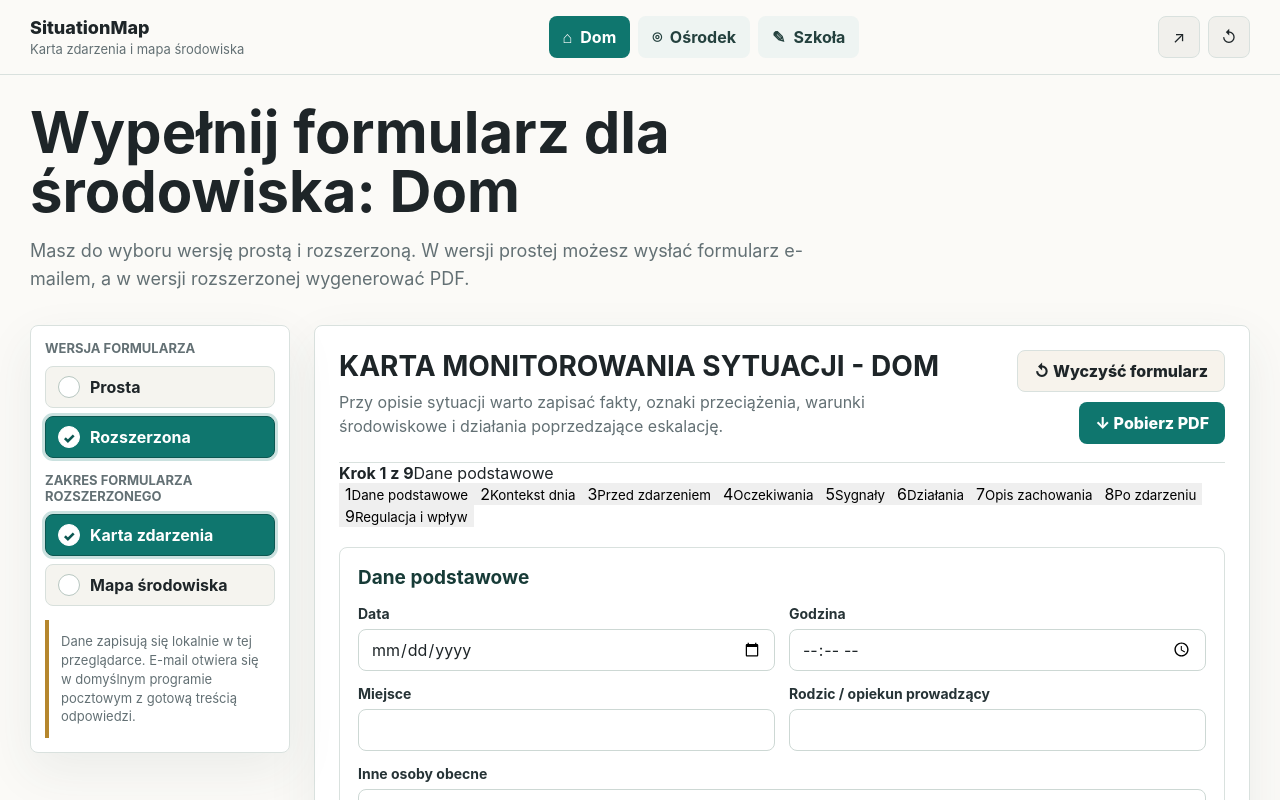
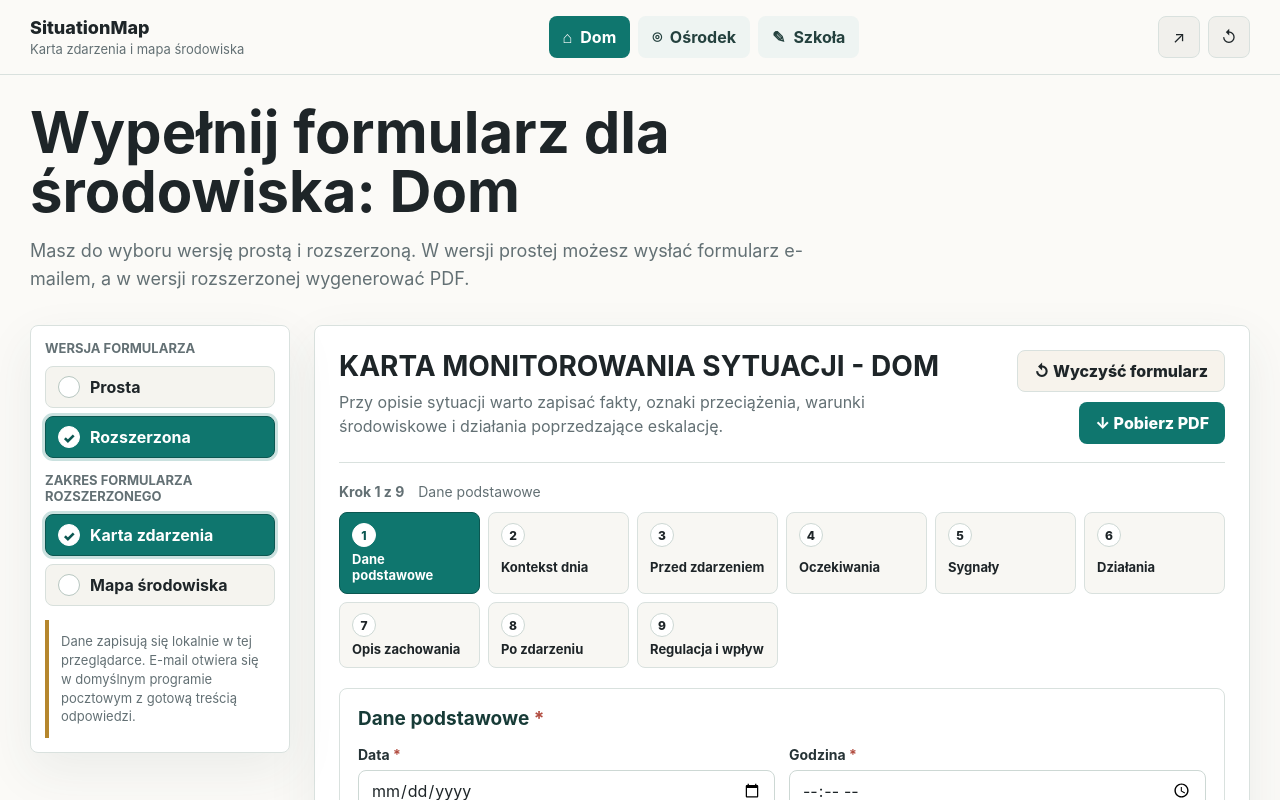
Before and after one commit to first-sunbeam/situationmap, a Vue app: page / in a window 1280 px wide. Both pictures are taken after a click on the button "Rozszerzona". Shown: the top 800 px of the page. Built offline with nearby package versions, Linux system fonts and the light colour scheme.

Commit message:
Polish incident form validation and labels

```diff
--- a/src/components/IncidentForm.vue
+++ b/src/components/IncidentForm.vue
@@ -106,18 +106,18 @@ watch(validationRequestId, () => {
 
     <div class="sections">
       <section v-show="activeStep === 'meta'" class="section">
-        <h3>Dane podstawowe</h3>
+        <h3>Dane podstawowe <span class="required-mark">*</span></h3>
         <div class="field-grid">
-          <label class="field"><span class="field-label">Data</span><input class="text-input" :class="{ invalid: fieldErrors['meta.date'] }" type="date" v-model="form.meta.date" /><span v-if="fieldErrors['meta.date']" class="field-error">{{ fieldErrors['meta.date'] }}</span></label>
-          <label class="field"><span class="field-label">Godzina</span><input class="text-input" :class="{ invalid: fieldErrors['meta.time'] }" type="time" v-model="form.meta.time" /><span v-if="fieldErrors['meta.time']" class="field-error">{{ fieldErrors['meta.time'] }}</span></label>
-          <label class="field"><span class="field-label">Miejsce</span><input class="text-input" :class="{ invalid: fieldErrors['meta.place'] }" v-model="form.meta.place" /><span v-if="fieldErrors['meta.place']" class="field-error">{{ fieldErrors['meta.place'] }}</span></label>
-          <label class="field"><span class="field-label">{{ env.lead }}</span><input class="text-input" :class="{ invalid: fieldErrors['meta.lead'] }" v-model="form.meta.lead" /><span v-if="fieldErrors['meta.lead']" class="field-error">{{ fieldErrors['meta.lead'] }}</span></label>
+          <label class="field"><span class="field-label">Data <span class="required-mark">*</span></span><input class="text-input" :class="{ invalid: fieldErrors['meta.date'] }" type="date" v-model="form.meta.date" /><span v-if="fieldErrors['meta.date']" class="field-error">{{ fieldErrors['meta.date'] }}</span></label>
+          <label class="field"><span class="field-label">Godzina <span class="required-mark">*</span></span><input class="text-input" :class="{ invalid: fieldErrors['meta.time'] }" type="time" v-model="form.meta.time" /><span v-if="fieldErrors['meta.time']" class="field-error">{{ fieldErrors['meta.time'] }}</span></label>
+          <label class="field"><span class="field-label">Miejsce <span class="required-mark">*</span></span><input class="text-input" :class="{ invalid: fieldErrors['meta.place'] }" v-model="form.meta.place" /><span v-if="fieldErrors['meta.place']" class="field-error">{{ fieldErrors['meta.place'] }}</span></label>
+          <label class="field"><span class="field-label">{{ env.lead }} <span class="required-mark">*</span></span><input class="text-input" :class="{ invalid: fieldErrors['meta.lead'] }" v-model="form.meta.lead" /><span v-if="fieldErrors['meta.lead']" class="field-error">{{ fieldErrors['meta.lead'] }}</span></label>
           <label class="field full"><span class="field-label">Inne osoby obecne</span><input class="text-input" v-model="form.meta.present" /></label>
         </div>
       </section>
 
       <section v-show="activeStep === 'baseline'" class="section" :class="{ invalidSection: fieldErrors['incident.baselineSection'] }">
-        <h3>0. Poziom bazowy i kontekst dnia</h3>
+        <h3>0. Poziom bazowy i kontekst dnia <span class="required-mark">*</span></h3>
         <p v-if="fieldErrors['incident.baselineSection']" class="field-error">{{ fieldErrors['incident.baselineSection'] }}</p>
         <div class="field-grid">
           <label class="field"><span class="field-label">Poziom napięcia</span><select class="text-input" v-model="form.incident.tension"><option value="">Wybierz</option><option v-for="item in tensionLevels" :key="item">{{ item }}</option></select></label>
@@ -139,7 +139,7 @@ watch(validationRequestId, () => {
       </section>
 
       <section v-show="activeStep === 'before'" class="section" :class="{ invalidSection: fieldErrors['incident.beforeSection'] }">
-        <h3>1. Bezpośrednio przed zdarzeniem</h3>
+        <h3>1. Bezpośrednio przed zdarzeniem <span class="required-mark">*</span></h3>
         <p class="section-hint">Pole obowiązkowe: zaznacz opcję albo wpisz opis.</p>
         <div class="field-grid">
           <div class="field full">
@@ -154,7 +154,7 @@ watch(validationRequestId, () => {
       </section>
 
       <section v-show="activeStep === 'expectations'" class="section" :class="{ invalidSection: fieldErrors['incident.expectationsSection'] }">
-        <h3>2. Oczekiwania w tym momencie</h3>
+        <h3>2. Oczekiwania w tym momencie <span class="required-mark">*</span></h3>
         <p v-if="fieldErrors['incident.expectationsSection']" class="field-error">{{ fieldErrors['incident.expectationsSection'] }}</p>
         <div class="choice-grid">
           <label class="choice" v-for="item in env.expectations" :key="item"><input type="checkbox" :checked="form.incident.expectations.includes(item)" @change="toggle(form.incident.expectations, item)" />{{ item }}</label>
@@ -163,13 +163,13 @@ watch(validationRequestId, () => {
       </section>
 
       <section v-show="activeStep === 'signals'" class="section" :class="{ invalidSection: fieldErrors['incident.signalsSection'] }">
-        <h3>3. Sygnały zmiany stanu</h3>
+        <h3>3. Pierwsze oznaki narastającego napięcia <span class="required-mark">*</span></h3>
         <p v-if="fieldErrors['incident.signalsSection']" class="field-error">{{ fieldErrors['incident.signalsSection'] }}</p>
         <div class="field-grid">
           <label class="field"><span class="field-label">Czy pojawiły się sygnały?</span><select class="text-input" v-model="form.incident.signalsAppeared"><option value="">Wybierz</option><option v-for="item in yesNoUnknown" :key="`${item}-signals`">{{ item }}</option></select></label>
           <label class="field"><span class="field-label">Czas do eskalacji</span><input class="text-input" v-model="form.incident.timeToEscalation" /></label>
           <div class="field full">
-            <span class="field-label">Jakie sygnały?</span>
+            <span class="field-label">Jakie sygnały? <span v-if="form.incident.signalsAppeared === 'Tak'" class="required-mark">*</span></span>
             <div class="choice-grid">
               <label class="choice" v-for="item in commonSignals" :key="item"><input type="checkbox" :checked="form.incident.signals.includes(item)" @change="toggle(form.incident.signals, item)" />{{ item }}</label>
             </div>
@@ -181,7 +181,7 @@ watch(validationRequestId, () => {
       </section>
 
       <section v-show="activeStep === 'actions'" class="section" :class="{ invalidSection: fieldErrors['incident.actionsSection'] }">
-        <h3>3A. Faza regulacyjna i 4. Działania</h3>
+        <h3>3A. Faza napięcia i 4. Działania <span class="required-mark">*</span></h3>
         <p v-if="fieldErrors['incident.actionsSection']" class="field-error">{{ fieldErrors['incident.actionsSection'] }}</p>
         <div class="field-grid">
           <label class="field full"><span class="field-label">Faza regulacyjna</span><select class="text-input" v-model="form.incident.phase"><option value="">Wybierz</option><option v-for="item in regulationPhase" :key="item">{{ item }}</option></select></label>
@@ -201,7 +201,7 @@ watch(validationRequestId, () => {
       </section>
 
       <section v-show="activeStep === 'behavior'" class="section" :class="{ invalidSection: fieldErrors['incident.behaviorSection'] }">
-        <h3>5. Opis zachowania</h3>
+        <h3>5. Opis zachowania <span class="required-mark">*</span></h3>
         <p v-if="fieldErrors['incident.behaviorSection']" class="field-error">{{ fieldErrors['incident.behaviorSection'] }}</p>
         <div class="field-grid">
           <label class="field full"><span class="field-label">Opis zachowania</span><textarea class="text-area" v-model="form.incident.behavior"></textarea></label>
@@ -212,7 +212,7 @@ watch(validationRequestId, () => {
       </section>
 
       <section v-show="activeStep === 'after'" class="section" :class="{ invalidSection: fieldErrors['incident.afterSection'] }">
-        <h3>6. Co wydarzyło się po zdarzeniu?</h3>
+        <h3>6. Co wydarzyło się po zdarzeniu? <span class="required-mark">*</span></h3>
         <p v-if="fieldErrors['incident.afterSection']" class="field-error">{{ fieldErrors['incident.afterSection'] }}</p>
         <div class="field-grid">
           <div class="field full"><span class="field-label">Co wydarzyło się po zdarzeniu?</span><div class="choice-grid"><label class="choice" v-for="item in env.after" :key="item"><input type="checkbox" :checked="form.incident.after.includes(item)" @change="toggle(form.incident.after, item)" />{{ item }}</label></div></div>
@@ -226,15 +226,15 @@ watch(validationRequestId, () => {
       </section>
 
       <section v-show="activeStep === 'regulation'" class="section" :class="{ invalidSection: fieldErrors['incident.regulationSection'] }">
-        <h3>7-9. Regulacja i wpływ na napięcie</h3>
+        <h3>7-9. Regulacja i wpływ na napięcie <span class="required-mark">*</span></h3>
+        <p class="section-hint">Pole obowiązkowe: zaznacz, co najbardziej pomogło w tej sytuacji.</p>
         <p v-if="fieldErrors['incident.regulationSection']" class="field-error">{{ fieldErrors['incident.regulationSection'] }}</p>
         <div class="field-grid">
-          <label class="field full"><span class="field-label">Co pomogło obniżyć napięcie?</span><textarea class="text-area" v-model="form.incident.helped"></textarea></label>
-          <div class="field full"><span class="field-label">Co najprawdopodobniej zakończyło lub obniżyło zachowanie?</span><div class="choice-grid"><label class="choice" v-for="item in env.endedBy" :key="item"><input type="checkbox" :checked="form.incident.endedBy.includes(item)" @change="toggle(form.incident.endedBy, item)" />{{ item }}</label></div></div>
+          <div class="field full"><span class="field-label">Co najbardziej pomogło w tej sytuacji? <span class="required-mark">*</span></span><div class="choice-grid"><label class="choice" v-for="item in env.endedBy" :key="item"><input type="checkbox" :checked="form.incident.endedBy.includes(item)" @change="toggle(form.incident.endedBy, item)" />{{ item }}</label></div></div>
           <label v-if="hasOther(form.incident.endedBy, form.incident.endedByOther)" class="field full"><span class="field-label">Jeśli inne, wpisz jakie</span><input class="text-input" v-model="form.incident.endedByOther" /></label>
           <label class="field full"><span class="field-label">Co mogło nasilić napięcie?</span><textarea class="text-area" v-model="form.incident.worsened"></textarea></label>
-          <label class="field full"><span class="field-label">Co obniżało napięcie / pomagało się uspokoić?</span><textarea class="text-area" v-model="form.incident.regulators"></textarea></label>
-          <label class="field full"><span class="field-label">Co było zachętą / nagrodą?</span><textarea class="text-area" v-model="form.incident.rewards"></textarea></label>
+          <label class="field full"><span class="field-label">Co pomogło obniżyć napięcie?</span><textarea class="text-area" v-model="form.incident.regulators"></textarea></label>
+          <label class="field full"><span class="field-label">Co pomagało dokończyć aktywność mimo napięcia?</span><textarea class="text-area" v-model="form.incident.rewards"></textarea></label>
         </div>
       </section>
     </div>
--- a/src/composables/useFormState.js
+++ b/src/composables/useFormState.js
@@ -65,7 +65,12 @@ function validate({ variant, mode, form }) {
 
   if (variant === "simple" && !String(form.simple.factDescription || "").trim()) {
     fieldErrors["simple.factDescription"] = "Uzupełnij krótki opis sytuacji.";
-    summary.push("Uzupełnij krótki opis sytuacji w formularzu prostym.");
+    summary.push("Formularz prosty: uzupełnij krótki opis sytuacji.");
+  }
+
+  if (variant === "simple" && !String(form.simple.helped || "").trim()) {
+    fieldErrors["simple.helped"] = "Uzupełnij pole „Co pomogło?” albo wpisz, że nic nie pomogło.";
+    summary.push("Formularz prosty: uzupełnij pole „Co pomogło?”.");
   }
 
   if (variant === "extended" && mode !== "map") {
@@ -99,9 +104,21 @@ function validate({ variant, mode, form }) {
       },
       {
         key: "incident.signalsSection",
-        summary: "Sygnały zmiany stanu: uzupełnij przynajmniej jedno pole.",
-        message: "Uzupełnij przynajmniej jedno pole w tej sekcji.",
-        valid: hasAnyValue([
+        summary: form.incident.signalsAppeared === "Tak"
+          ? "Pierwsze oznaki narastającego napięcia: skoro sygnały się pojawiły, wskaż jakie."
+          : "Pierwsze oznaki narastającego napięcia: uzupełnij przynajmniej jedno pole.",
+        message: form.incident.signalsAppeared === "Tak"
+          ? "Skoro sygnały się pojawiły, wskaż jakie."
+          : "Uzupełnij przynajmniej jedno pole w tej sekcji.",
+        valid: form.incident.signalsAppeared === "Tak"
+          ? hasAnyValue([
+            form.incident.signals,
+            form.incident.signalsOther,
+            form.incident.firstSignal,
+            form.incident.timeToEscalation,
+            form.incident.predicts
+          ])
+          : hasAnyValue([
             form.incident.signalsAppeared,
             form.incident.signals,
             form.incident.signalsOther,
@@ -152,15 +169,11 @@ function validate({ variant, mode, form }) {
       },
       {
         key: "incident.regulationSection",
-        summary: "Regulacja i wpływ: uzupełnij przynajmniej jedno pole.",
-        message: "Uzupełnij przynajmniej jedno pole w tej sekcji.",
+        summary: "Regulacja i wpływ: zaznacz, co najbardziej pomogło w tej sytuacji.",
+        message: "Zaznacz, co najbardziej pomogło w tej sytuacji.",
         valid: hasAnyValue([
-          form.incident.helped,
           form.incident.endedBy,
-          form.incident.endedByOther,
-          form.incident.worsened,
-          form.incident.regulators,
-          form.incident.rewards
+          form.incident.endedByOther
         ])
       }
     ];
@@ -271,6 +284,7 @@ function createFormState() {
     const index = list.indexOf(option);
     if (index >= 0) list.splice(index, 1);
     else list.push(option);
+    if (validationErrors.value.length) applyValidation();
   }
 
   async function buildPdf(action) {
@@ -352,8 +366,8 @@ function createFormState() {
   }, { deep: true });
 
   watch([activeEnvKey, activeVariant, activeMode], clearValidation);
-  watch(form, () => {
-    if (validationErrors.value.length) applyValidation();
+  watch(forms, () => {
+    if (validationErrors.value.length || Object.keys(fieldErrors.value).length) applyValidation();
   }, { deep: true });
 
   return {
--- a/src/data/environments.js
+++ b/src/data/environments.js
@@ -68,8 +68,7 @@ export const environments = {
       "Sam spacer / zmiana trasy / zakończenie spaceru",
       "Wyjście do lekarza / na terapię / na zakupy / na plac zabaw",
       "Zakończenie ekranu / ulubionej aktywności",
-      "Kontakt z rodzeństwem / konflikt z bliską osobą",
-      "Inne"
+      "Kontakt z rodzeństwem / konflikt z bliską osobą"
     ],
     expectations: [
       "Brak wymagań",
@@ -135,7 +134,7 @@ export const environments = {
     lead: "Wychowawca / osoba prowadząca",
     stayStages: ["początek pobytu po weekendzie", "środek tygodnia", "koniec tygodnia przed wyjazdem", "dzień wyjazdu do domu", "dzień powrotu z domu do ośrodka", "po dłuższej przerwie / świętach / feriach", "inne"],
     burdens: ["zmiana planu dnia", "kontakt telefoniczny / wideorozmowa z domem", "konflikt z rówieśnikami", "konflikt z dorosłym", "hałas / tłok / zwiększona liczba osób", "słaby sen / nocna pobudka", "nowe wymagania", "inne"],
-    antecedents: ["Zmiana aktywności", "Kończenie aktywności / sprzątanie", "Rozpoczęcie nowego zadania / obowiązku", "Odrabianie lekcji / nauka własna", "Czynność samoobsługowa", "Wspólny posiłek / oczekiwanie na posiłek", "Czekanie", "Ograniczenie dostępu", "Korekta zachowania / przypomnienie zasad", "Powrót do pokoju / opuszczenie pokoju", "Wejście we wspólną przestrzeń / wyjście ze wspólnej przestrzeni", "Inny wychowawca niż zwykle / dyżur zastępczy", "Zmiana planu bez uprzedzenia", "Kontakt telefoniczny / wideorozmowa z domem", "Konflikt o przestrzeń, hałas, rzeczy wspólne lub zasady pokoju", "Wieczorna rutyna / cisza nocna / przygotowanie do snu", "Inne"],
+    antecedents: ["Zmiana aktywności", "Kończenie aktywności / sprzątanie", "Rozpoczęcie nowego zadania / obowiązku", "Odrabianie lekcji / nauka własna", "Czynność samoobsługowa", "Wspólny posiłek / oczekiwanie na posiłek", "Czekanie", "Ograniczenie dostępu", "Korekta zachowania / przypomnienie zasad", "Powrót do pokoju / opuszczenie pokoju", "Wejście we wspólną przestrzeń / wyjście ze wspólnej przestrzeni", "Inny wychowawca niż zwykle / dyżur zastępczy", "Zmiana planu bez uprzedzenia", "Kontakt telefoniczny / wideorozmowa z domem", "Konflikt o przestrzeń, hałas, rzeczy wspólne lub zasady pokoju", "Wieczorna rutyna / cisza nocna / przygotowanie do snu"],
     expectations: ["Brak wymagań", "Nowe zadanie / obowiązek", "Kontynuacja zadania", "Wymaganie czasowe", "Wymaganie dotyczące przejścia / tempa / zatrzymania", "Współpraca z grupą / respektowanie zasad wspólnych", "inne"],
     interventions: ["Rozmowa", "Przypomnienie zasad", "Przesunięcie w czasie", "Zmiana aktywności", "Obniżenie wymagań / wycofanie wymagania", "Zaangażowanie innego wychowawcy / pedagoga", "Zaproponowanie czegoś pomagającego się uspokoić", "Wychowanek sam poprosił o coś pomagającego się uspokoić", "Wyjście do spokojniejszego miejsca", "Brak interwencji", "Inne"],
     harms: ["uraz osoby", "autoagresja", "zniszczenie przedmiotów", "opuszczenie wyznaczonego miejsca / oddalenie się", "zakłócenie funkcjonowania grupy", "brak szkód"],
@@ -156,7 +155,7 @@ export const environments = {
     personShort: "uczeń",
     lead: "Osoba prowadząca",
     burdens: ["zmiana planu (zastępstwa / odwołania)", "nietypowe wydarzenie", "nowe wymagania", "inne"],
-    antecedents: ["Zmiana aktywności", "Kończenie aktywności / sprzątanie", "Rozpoczęcie nowego zadania", "Zadanie wymagające wysiłku poznawczego", "Zadanie wymagające współpracy z innymi", "Czekanie", "Ograniczenie dostępu", "Korekta zachowania / przypomnienie zasad", "Przejście do innego pomieszczenia", "Zastępstwo / inny nauczyciel niż zwykle", "Zmiana planu bez uprzedzenia", "Inne"],
+    antecedents: ["Zmiana aktywności", "Kończenie aktywności / sprzątanie", "Rozpoczęcie nowego zadania", "Zadanie wymagające wysiłku poznawczego", "Zadanie wymagające współpracy z innymi", "Czekanie", "Ograniczenie dostępu", "Korekta zachowania / przypomnienie zasad", "Przejście do innego pomieszczenia", "Zastępstwo / inny nauczyciel niż zwykle", "Zmiana planu bez uprzedzenia"],
     expectations: ["Brak wymagań", "Nowe zadanie", "Kontynuacja zadania", "Wymaganie czasowe", "Wymaganie dotyczące przejścia / tempa / zatrzymania", "inne"],
     interventions: ["Rozmowa", "Przypomnienie zasad", "Przesunięcie w czasie", "Zmiana aktywności", "Obniżenie wymagań / wycofanie wymagania", "Zaangażowanie innego nauczyciela / pedagoga", "Zaproponowanie czegoś pomagającego się uspokoić", "Uczeń sam poprosił o coś pomagającego się uspokoić", "Brak interwencji", "Inne"],
     harms: ["uraz osoby", "autoagresja", "zniszczenie przedmiotów", "brak szkód"],
@@ -190,8 +189,6 @@ export function blankForm(env) {
       burdens: [],
       burdensOther: "",
       antecedents: [],
-      antecedentsOther: "",
-      antecedentsDetails: "",
       factDescription: "",
       expectations: [],
       expectationOther: "",
--- a/src/styles.css
+++ b/src/styles.css
@@ -316,6 +316,66 @@ button {
   border: 1px solid var(--line);
 }
 
+.stepper {
+  margin-top: 20px;
+}
+
+.stepper-head {
+  display: flex;
+  flex-wrap: wrap;
+  gap: 8px 14px;
+  align-items: center;
+  color: var(--muted);
+  font-size: 14px;
+}
+
+.stepper-list {
+  display: grid;
+  grid-template-columns: repeat(auto-fit, minmax(130px, 1fr));
+  gap: 8px;
+  margin-top: 12px;
+}
+
+.stepper-button {
+  display: grid;
+  gap: 4px;
+  justify-items: start;
+  padding: 10px 12px;
+  border: 1px solid var(--line);
+  border-radius: 8px;
+  background: #f8f7f3;
+  color: var(--ink);
+  text-align: left;
+}
+
+.stepper-button span {
+  display: inline-grid;
+  place-items: center;
+  width: 24px;
+  height: 24px;
+  border-radius: 999px;
+  background: #ffffff;
+  border: 1px solid #cdd8d4;
+  font-size: 12px;
+  font-weight: 800;
+}
+
+.stepper-button small {
+  font-size: 13px;
+  font-weight: 700;
+}
+
+.stepper-button.active {
+  background: var(--teal);
+  color: #fff;
+  border-color: var(--teal-dark);
+}
+
+.stepper-button.active span {
+  color: var(--teal-dark);
+  border-color: #fff;
+}
+
 .sections {
   display: grid;
   gap: 18px;
@@ -334,6 +394,13 @@ button {
   color: #173b37;
   font-size: 19px;
   line-height: 1.3;
+}
+
+.section-hint {
+  margin: -4px 0 14px;
+  color: var(--muted);
+  font-size: 14px;
+  line-height: 1.4;
 }
 
 .field-grid {
@@ -355,6 +422,10 @@ button {
   color: #263336;
   font-size: 14px;
   font-weight: 750;
+}
+
+.required-mark {
+  color: #b14b3f;
 }
 
 .text-input,
@@ -457,12 +528,20 @@ button {
   font-weight: 750;
 }
 
+.section-nav,
 .footer-actions {
   display: flex;
   flex-wrap: wrap;
   gap: 10px;
+  margin-top: 22px;
+}
+
+.section-nav {
+  justify-content: space-between;
+}
+
+.footer-actions {
   justify-content: flex-end;
-  margin-top: 22px;
 }
 
 .status {
```
Also changed, not shown: src/components/SimpleForm.vue (+6 -6 lines), src/lib/email.js, src/lib/pdf.js. Lines whose indentation alone changed are shown as unchanged.
